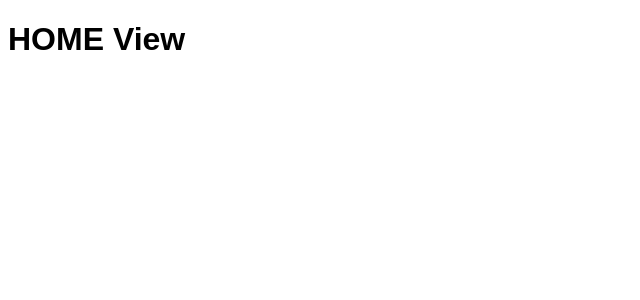
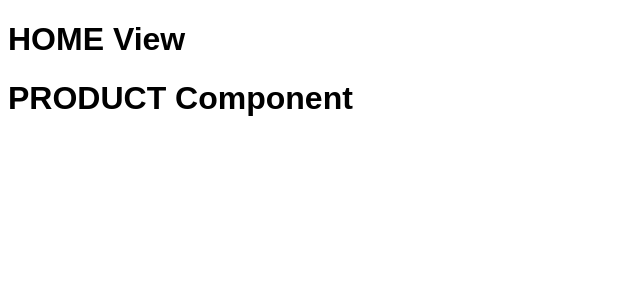
Before and after one commit to marcusviniciusmo/Product_Card_Page, a React (Create React App) app in the folder frontend/: page / in a window 1280 px wide. Shown: the top 300 px of the page, without its empty margins (0-640 px from the left). Built offline with nearby package versions, Linux system fonts and the light colour scheme.

Commit message:
Product component creation

```diff
--- /dev/null
+++ b/frontend/src/components/Product/index.tsx
@@ -0,0 +1,5 @@
+export function Product() {
+  return (
+    <h1>PRODUCT Component</h1>
+  );
+};
--- a/frontend/src/views/Home/index.tsx
+++ b/frontend/src/views/Home/index.tsx
@@ -1,7 +1,11 @@
+import { Product } from "components/Product";
+
 export function Home() {
   return (
     <>
       <h1>HOME View</h1>
+
+      <Product />
     </>
   );
 };
```
